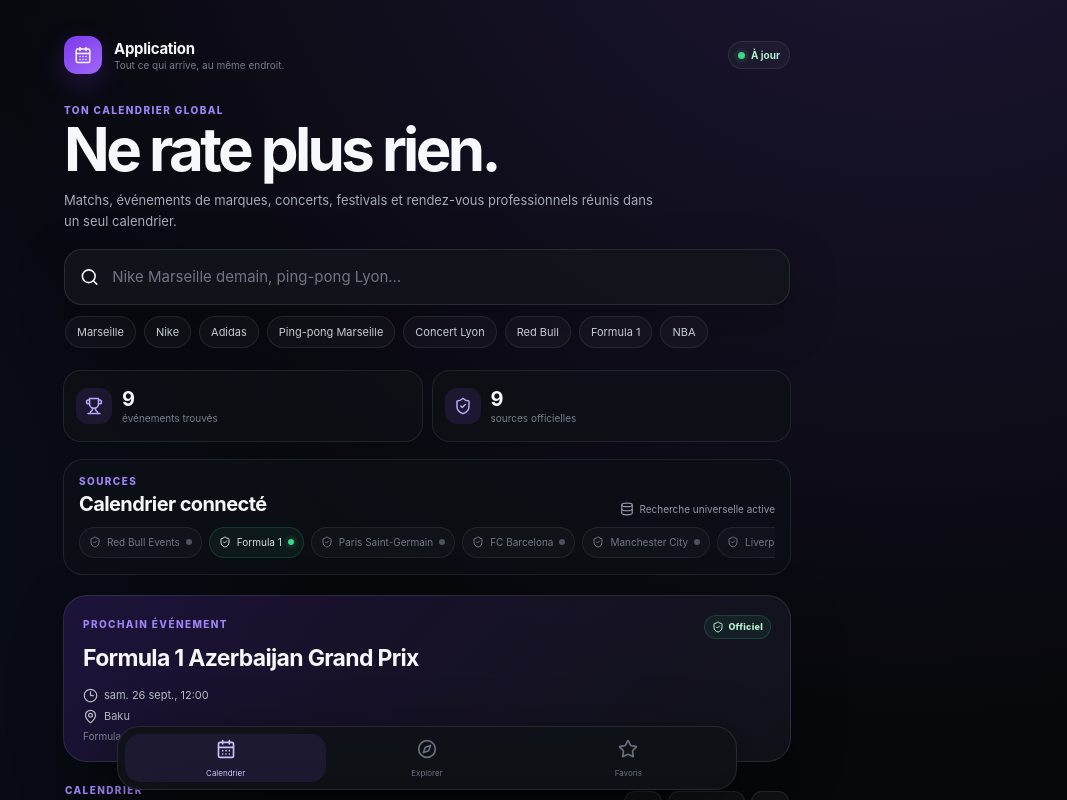
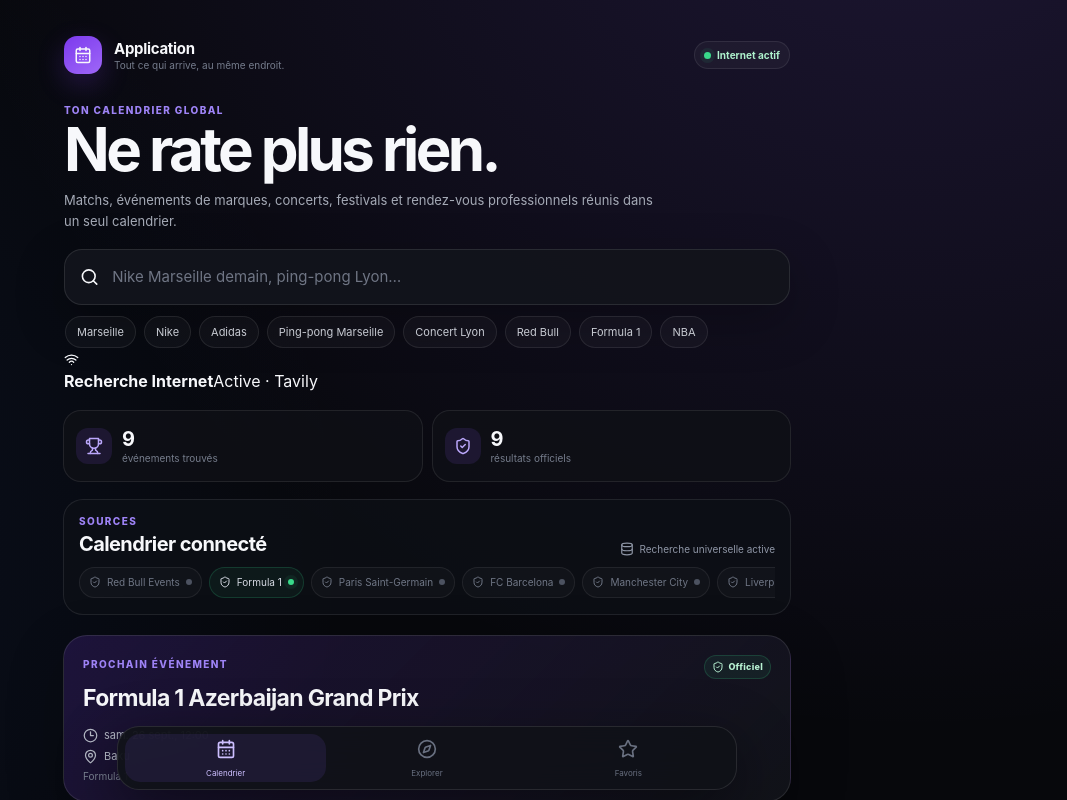
Before and after one commit to keany-albertini/application, a Next.js app: page / in a window 1280 px wide. Shown: the top 800 px of the page, without its empty margins (213-1280 px from the left). Built offline with nearby package versions, Linux system fonts and the light colour scheme; no server answers.

Commit message:
Polish universal internet search interface

```diff
--- a/app/page.tsx
+++ b/app/page.tsx
@@ -15,6 +15,7 @@
   Sparkles,
   Star,
   Trophy,
+  Wifi,
   X,
 } from "lucide-react";
 import { FormEvent, useEffect, useMemo, useState } from "react";
@@ -35,6 +36,8 @@
   universalSearch?: {
     enabled: boolean;
     webDiscoveryConfigured: boolean;
+    webProvider?: string | null;
+    webDiscoveryMode?: string;
     openAgendaConfigured: boolean;
     dataTourismeConfigured: boolean;
   };
@@ -95,6 +98,21 @@
   const month = String(date.getMonth() + 1).padStart(2, "0");
   const day = String(date.getDate()).padStart(2, "0");
   return `${year}-${month}-${day}`;
+}
+
+function isEventOnDay(event: AppEvent, day: Date) {
+  const start = new Date(event.start);
+  const end = event.end ? new Date(event.end) : start;
+  const target = new Date(day.getFullYear(), day.getMonth(), day.getDate()).getTime();
+  const startDay = new Date(start.getFullYear(), start.getMonth(), start.getDate()).getTime();
+  const endDay = new Date(end.getFullYear(), end.getMonth(), end.getDate()).getTime();
+  return target >= startDay && target <= endDay;
+}
+
+function compactDescription(value?: string) {
+  if (!value) return "";
+  const cleaned = value.replace(/\s+/g, " ").trim();
+  return cleaned.length > 220 ? `${cleaned.slice(0, 217)}…` : cleaned;
 }
 
 function verificationLabel(event: AppEvent) {
@@ -226,9 +244,7 @@
     }
 
     if (selectedDay) {
-      current = current.filter((event) =>
-        sameDay(new Date(event.start), selectedDay)
-      );
+      current = current.filter((event) => isEventOnDay(event, selectedDay));
     }
 
     return current;
@@ -276,9 +292,9 @@
             <strong>Application</strong>
             <span>Tout ce qui arrive, au même endroit.</span>
           </div>
-          <div className={`connection-badge ${mode === "live" ? "online" : ""}`}>
+          <div className={`connection-badge ${universalSearch?.webDiscoveryConfigured ? "online" : ""}`}>
             <span />
-            {mode === "live" ? "À jour" : "Démo"}
+            {universalSearch?.webDiscoveryConfigured ? "Internet actif" : "Connexion…"}
           </div>
         </div>
 
@@ -323,6 +339,19 @@
             </button>
           ))}
         </div>
+
+        <div className="internet-strip">
+          <span className="internet-icon"><Wifi size={15} /></span>
+          <div>
+            <strong>Recherche Internet</strong>
+            <span>
+              {universalSearch?.webDiscoveryConfigured
+                ? `Active · ${universalSearch.webProvider || "sources web"}`
+                : "Connexion aux sources en cours"}
+            </span>
+          </div>
+          <i className={universalSearch?.webDiscoveryConfigured ? "online" : ""} />
+        </div>
       </header>
 
       <section className="overview-grid">
@@ -341,7 +370,7 @@
           </span>
           <div>
             <strong>{officialCount}</strong>
-            <span>sources officielles</span>
+            <span>résultats officiels</span>
           </div>
         </div>
       </section>
@@ -460,7 +489,7 @@
             if (!day) return <span className="day empty" key={`e-${index}`} />;
 
             const dayEvents = events.filter((event) =>
-              sameDay(new Date(event.start), day)
+              isEventOnDay(event, day)
             );
             const active = selectedDay ? sameDay(selectedDay, day) : false;
             const today = sameDay(new Date(), day);
@@ -537,7 +566,9 @@
             <span>
               {view === "favorites"
                 ? "Ajoute un cœur à un événement pour le retrouver ici."
-                : "Essaie une autre recherche."}
+                : universalSearch?.webDiscoveryConfigured
+                  ? "Aucun résultat fiable trouvé pour cette recherche et cette date."
+                  : "La recherche Internet n’est pas disponible pour le moment."}
             </span>
           </div>
         ) : (
@@ -578,7 +609,7 @@
                       )}
                     </div>
 
-                    {event.description && <p>{event.description}</p>}
+                    {event.description && <p>{compactDescription(event.description)}</p>}
 
                     {(event.url || event.sourceUrl) && (
                       <a
```
